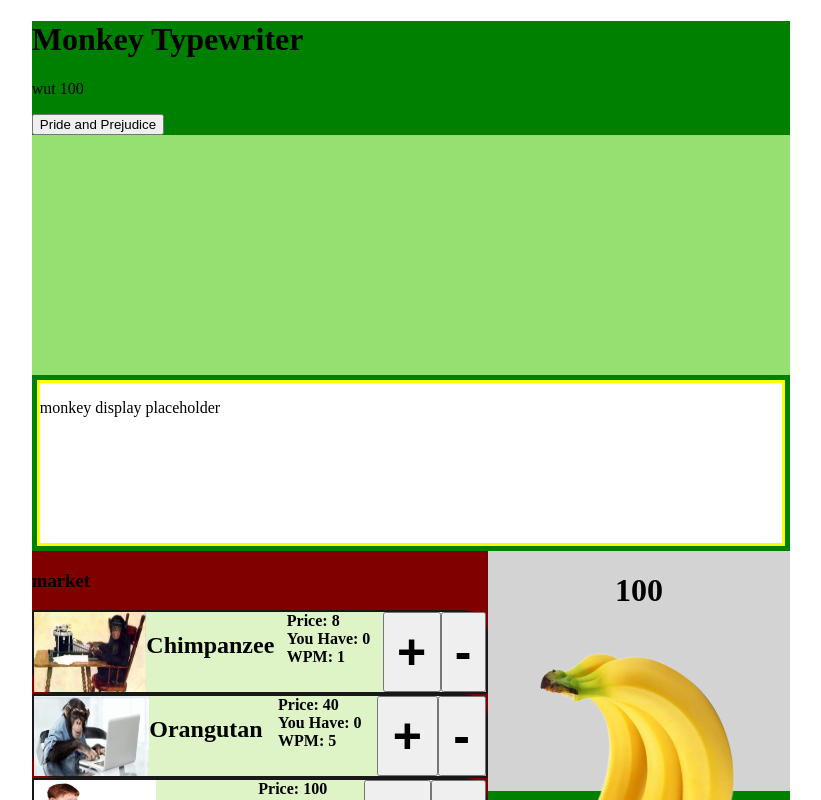
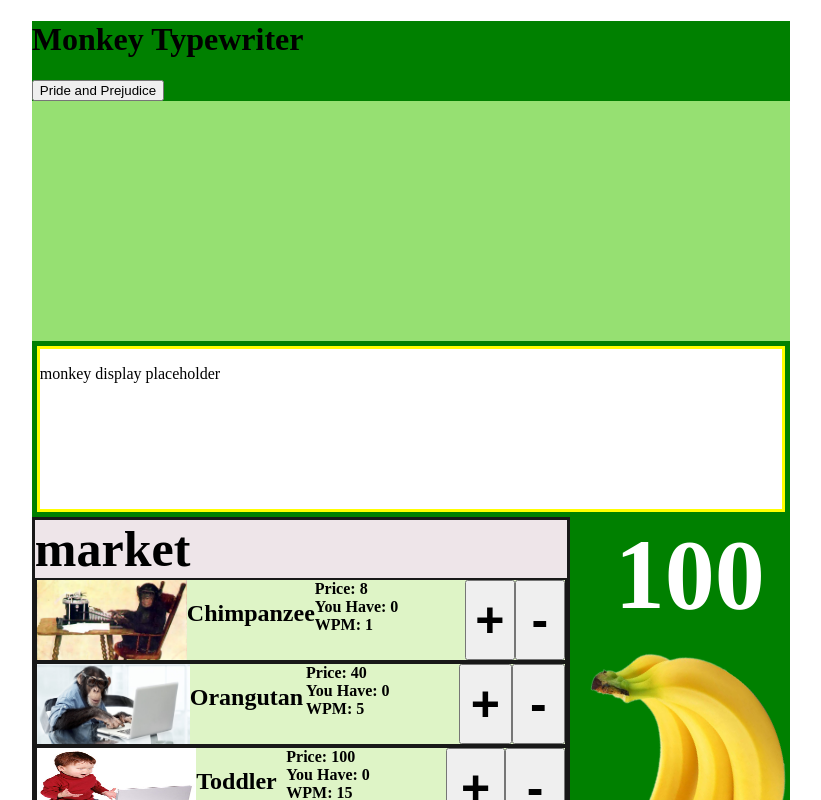
Before and after one commit to adriansun1/monkey-typer, a React app: page / in a window 1280 px wide. Shown: the top 800 px of the page, without its empty margins (229-1050 px from the left). Built offline with nearby package versions, Linux system fonts and the light colour scheme.

Commit message:
complete project

```diff
--- a/src/client/components/App.jsx
+++ b/src/client/components/App.jsx
@@ -98,8 +98,6 @@ export default class App extends Component {
   };
 
   createSpans = () => {
-    console.log("creating spans");
-    console.log(this.state.currentSection)
     const lettArrs = [];
     this.state.currentSection.forEach(el => {
       const letters = el.split("");
@@ -114,8 +112,6 @@ export default class App extends Component {
   };
 
   handleKeys = e => {
-    console.log('keypress: '+ e.target.value)
-
     //this could be refactored
     if (this.state.lettArrs[this.state.spanIndex] === " ") {
       if (e.target.value === " ") {
@@ -175,7 +171,7 @@ export default class App extends Component {
     return (
       <div id="App">
         <h1>Monkey Typewriter</h1>
-        <p>wut {this.state.totalBananas}</p>
+        {/* <p>wut {this.state.totalBananas}</p> */}
         <button onClick={() => this.chooseBook(shittyDB)}>
           Pride and Prejudice
         </button>
--- a/src/client/components/Banana.jsx
+++ b/src/client/components/Banana.jsx
@@ -1,5 +1,6 @@
 import React from "react";
 import FallingBananaHome from "./FallingBananaHome.jsx"
+import '../css/Main.css'
 
 const Banana = props => {
 
--- a/src/client/css/Main.css
+++ b/src/client/css/Main.css
@@ -0,0 +1,7 @@
+#banana-wrap h1{
+  font-size:100px;
+  font-weight:bold;
+  color:white;
+  padding:0;
+  margin:0;
+}
--- a/src/client/css/Market.css
+++ b/src/client/css/Market.css
@@ -7,7 +7,8 @@
 }
 
 #market {
-  background-color: maroon;
+  background-color: #EEE5E9;
+  border:3px solid #181818;
   flex-grow: 0.5;
   height: 100%;
 }
@@ -20,7 +21,6 @@
 }
 
 #banana-wrap {
-  background-color: lightgrey;
   flex-grow: 0.5;
   height: 15em;
   text-align: center;
@@ -39,6 +39,11 @@
   -webkit-animation: drop 3s infinite ease-in;
   width: 40px;
   z-index: 1;
+}
+#market h3{
+  font-size:50px;
+  margin:0;
+  padding:0;
 }
 
 @-webkit-keyframes spin {
--- a/src/client/css/Monkey-Option.css
+++ b/src/client/css/Monkey-Option.css
@@ -1,12 +1,11 @@
 .monkey-option {
   height: 5em;
   border: 2px solid #181818;
-  border-radius: 3px 25px;
   background-color: #def4c6;
   display: flex;
 }
 .monkey-option img {
-  width: 100px;
+  width: 150px;;
   flex-grow: 1;
 }
 .monkey-option h2 {
@@ -20,7 +19,9 @@
   flex-grow: 1;
   font-size:50px;
   font-weight:bold;
+  width:50px;
 }
 #info-display {
+  width:150px;
   flex-grow: 1;
 }
```
